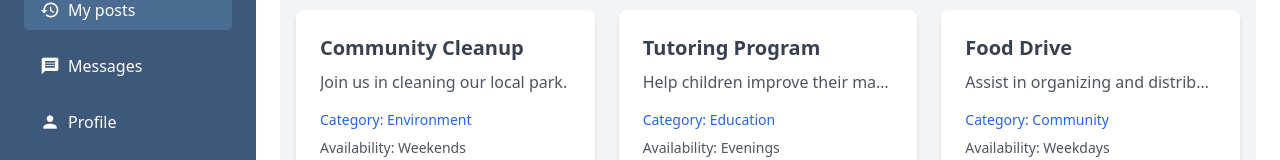
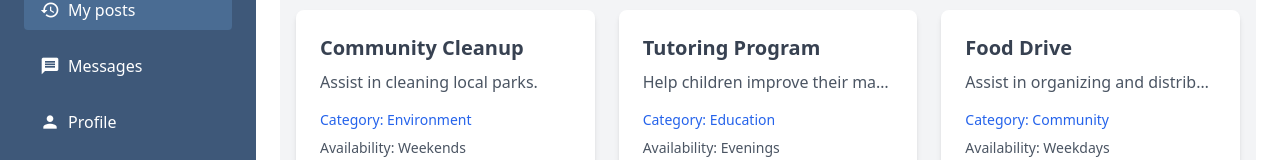
Before and after one commit to Akram-Adam/Volunteering-platform, a Vue app in the folder Template-vue/: page /posted-opportunities in a window 1280 px wide. Shown: the part 242-402 px from the top of the page. Built offline with nearby package versions, Linux system fonts and the light colour scheme.

Commit message:
updating the availabilty data type in my posts for the volunteer

```diff
--- a/Template-vue/src/components/VolunteerComponents/PostedOpportunitiesList.vue
+++ b/Template-vue/src/components/VolunteerComponents/PostedOpportunitiesList.vue
@@ -106,7 +106,7 @@ export default {
         {
           id: 1,
           title: "Community Cleanup",
-          description: "Join us in cleaning our local park.",
+          description: "Assist in cleaning local parks.",
           category: "Environment",
           availability: "Weekends",
           location: "Central Park",
```
